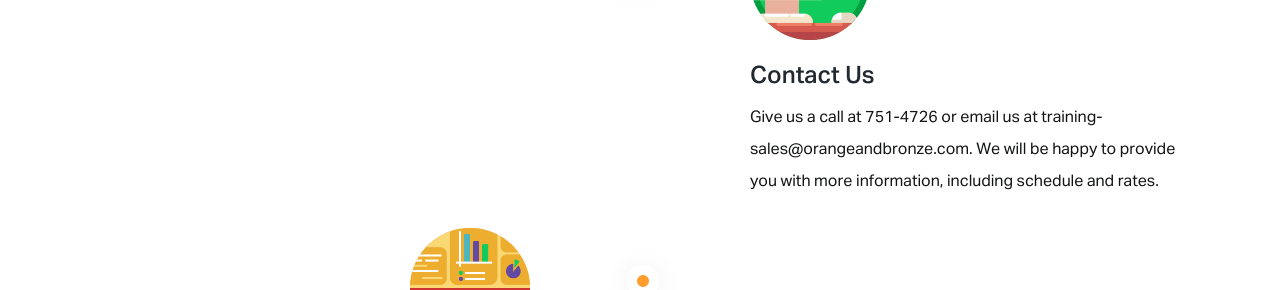
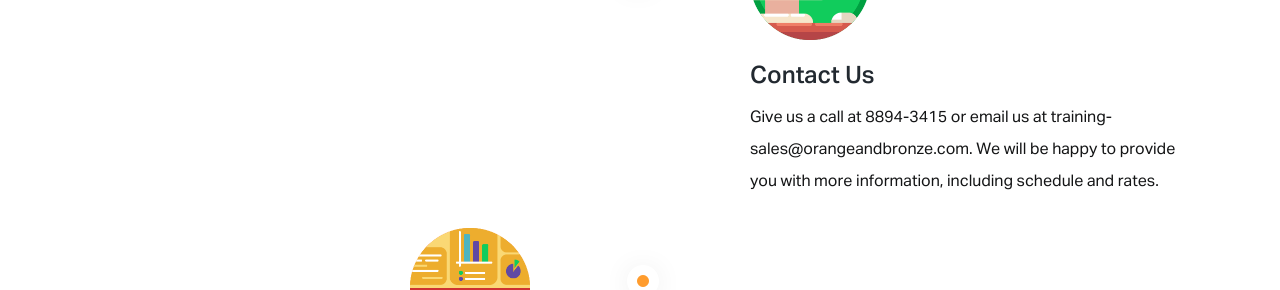
Before and after one commit to orangeandbronze/training-website, a Jekyll site: the page built from training-tracks.html, in a window 1280 px wide and 900 px high, scrolled down 3886 px. Shown: the part 150-440 px from the top of the window. Built offline with Jekyll 4.4.1, drawn with Linux system fonts in a browser that asks for light colours.

Commit message:
Updated contact number on how to book a class.

```diff
--- a/_includes/training-steps.html
+++ b/_includes/training-steps.html
@@ -35,7 +35,7 @@
                     <div class="content">
                         <h4>Contact Us</h4>
                         <p>
-                            Give us a call at 751-4726 or email us at training-sales@orangeandbronze.com. We will be happy to provide you with more information, including schedule and rates.
+                            Give us a call at 8894-3415 or email us at training-sales@orangeandbronze.com. We will be happy to provide you with more information, including schedule and rates.
                         </p>
                     </div>
                 </div>
```
